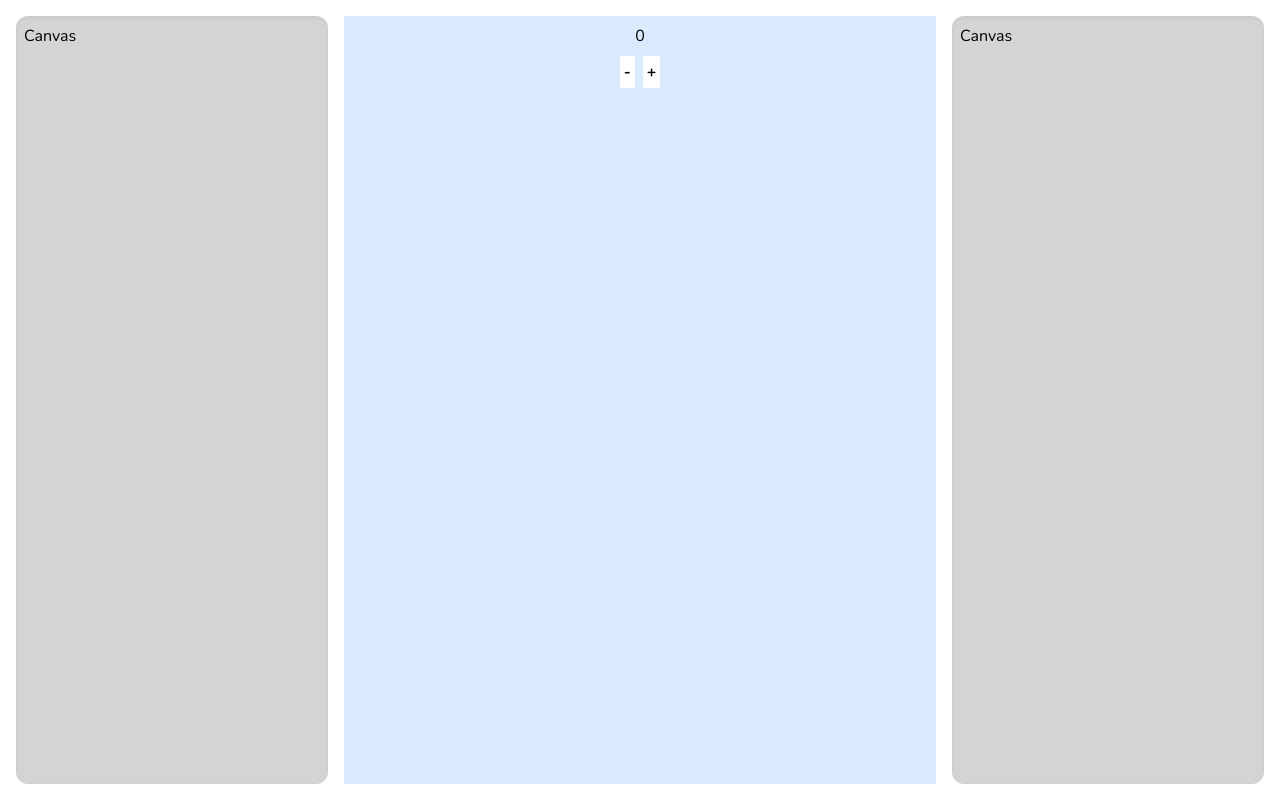
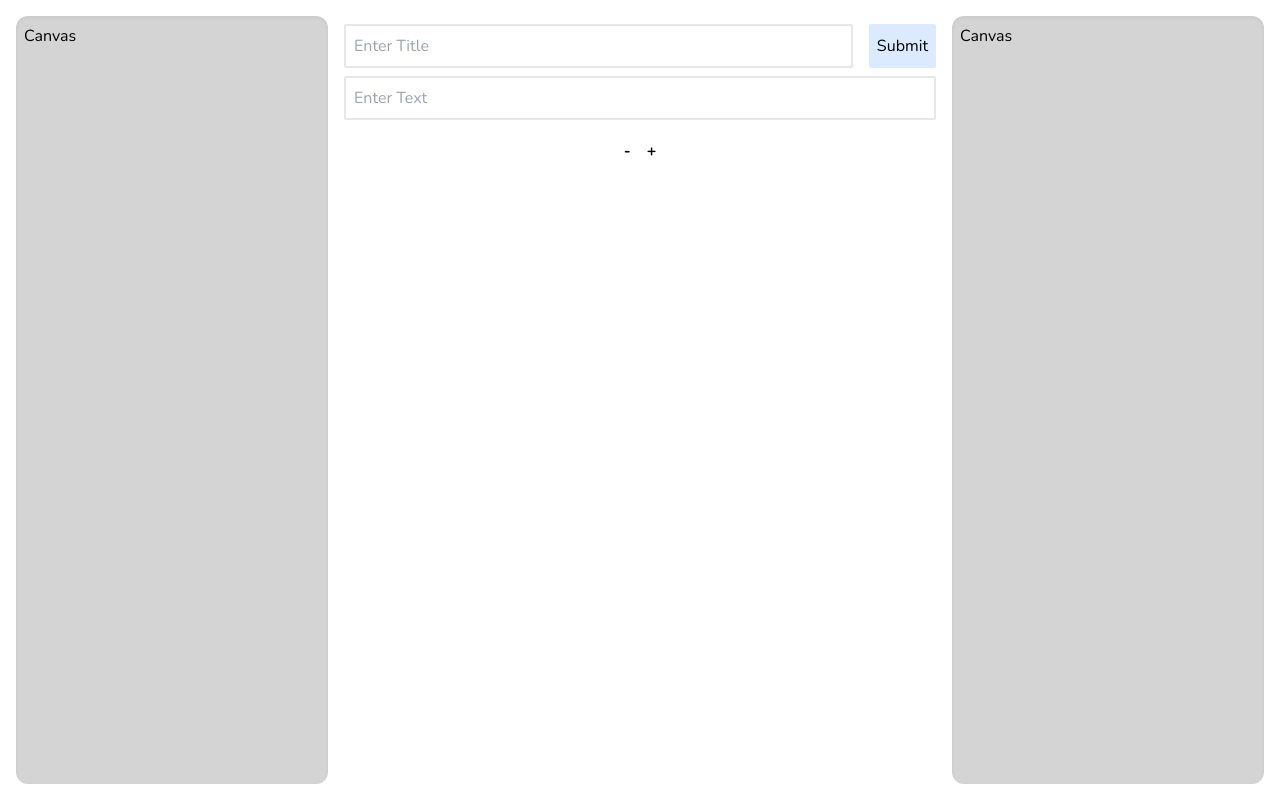
Before and after one commit to jordaz14/note-taking-react-app, a React (Vite) app in the folder client/: page / in a window 1280 px wide. Built offline with nearby package versions, Linux system fonts and the light colour scheme.

Commit message:
Create add/remove functionality for text area blocks

```diff
--- a/client/src/App.tsx
+++ b/client/src/App.tsx
@@ -1,37 +1,44 @@
-import WritingBlock from "./components/WritingBlock";
 import ScratchSpace from "./components/ScratchSpace";
 
-import threedot from "./assets/threedot.png";
 import { useState } from "react";
+import WritingBlock from "./components/WritingBlock";
 
 function App() {
   const [list, setList] = useState<Number[]>([0]);
 
   const addToList = () => {
-    let tempArr: any[] = list;
-    tempArr.push(0);
-    setList(tempArr);
+    setList([...list, 0]);
+  };
+
+  const removeFromList = () => {
+    setList([...list.slice(0, -1)]);
   };
 
   return (
     <>
       <div className="flex font-nunito">
-        <div
-          id="barToggle"
-          className="flex flex-col justify-center w-fit hidden"
-        >
-          <img src={threedot} alt="" width={20} height={20} />
-        </div>
         <main id="canvas" className="flex w-screen h-screen p-4 gap-4">
           <ScratchSpace />
-          <div className="flex-[2] bg-blue-100 flex flex-col items-center pt-2 pb-2 gap-2">
-            <ul>
-              {list.map((item) => (
-                <li>{item.toString()}</li>
+          <div className="flex-[2] flex flex-col items-center pt-2 pb-2 gap-2 overflow-scroll">
+            <form className="w-full flex flex-col">
+              <div className="flex mb-2 gap-4">
+                <input
+                  placeholder="Enter Title"
+                  className="bg-white w-full rounded-sm border-2 p-2 resize-none"
+                ></input>
+                <button className="bg-blue-100 rounded-sm p-2">Submit</button>
+              </div>
+              {list.map(() => (
+                <WritingBlock />
               ))}
-            </ul>
+            </form>
             <div className="flex gap-2">
-              <button className="bg-white p-1 font-bold">-</button>
+              <button
+                onClick={removeFromList}
+                className="bg-white p-1 font-bold"
+              >
+                -
+              </button>
               <button onClick={addToList} className="bg-white p-1 font-bold">
                 +
               </button>
@@ -39,12 +46,6 @@ function App() {
           </div>
           <ScratchSpace />
         </main>
-        <div
-          id="barToggle"
-          className="flex flex-col justify-center w-fit hidden"
-        >
-          <img src={threedot} alt="" width={20} height={20} />
-        </div>
       </div>
     </>
   );
--- a/client/src/components/WritingBlock.tsx
+++ b/client/src/components/WritingBlock.tsx
@@ -1,12 +1,12 @@
-import { useState } from "react";
 import ReactTextareaAutosize from "react-textarea-autosize";
 
 function WritingBlock() {
   return (
-    <div className={`w-full max-w-[450px] flex gap-2`}>
+    <div className={`w-full`}>
       <ReactTextareaAutosize
-        minRows={5}
-        className="bg-white w-full rounded-md drop-shadow-md hover:drop-shadow-2xl p-2 resize-none"
+        minRows={1}
+        className="bg-white w-full rounded-sm border border-2 p-2 resize-none"
+        placeholder="Enter Text"
       />
     </div>
   );
```
